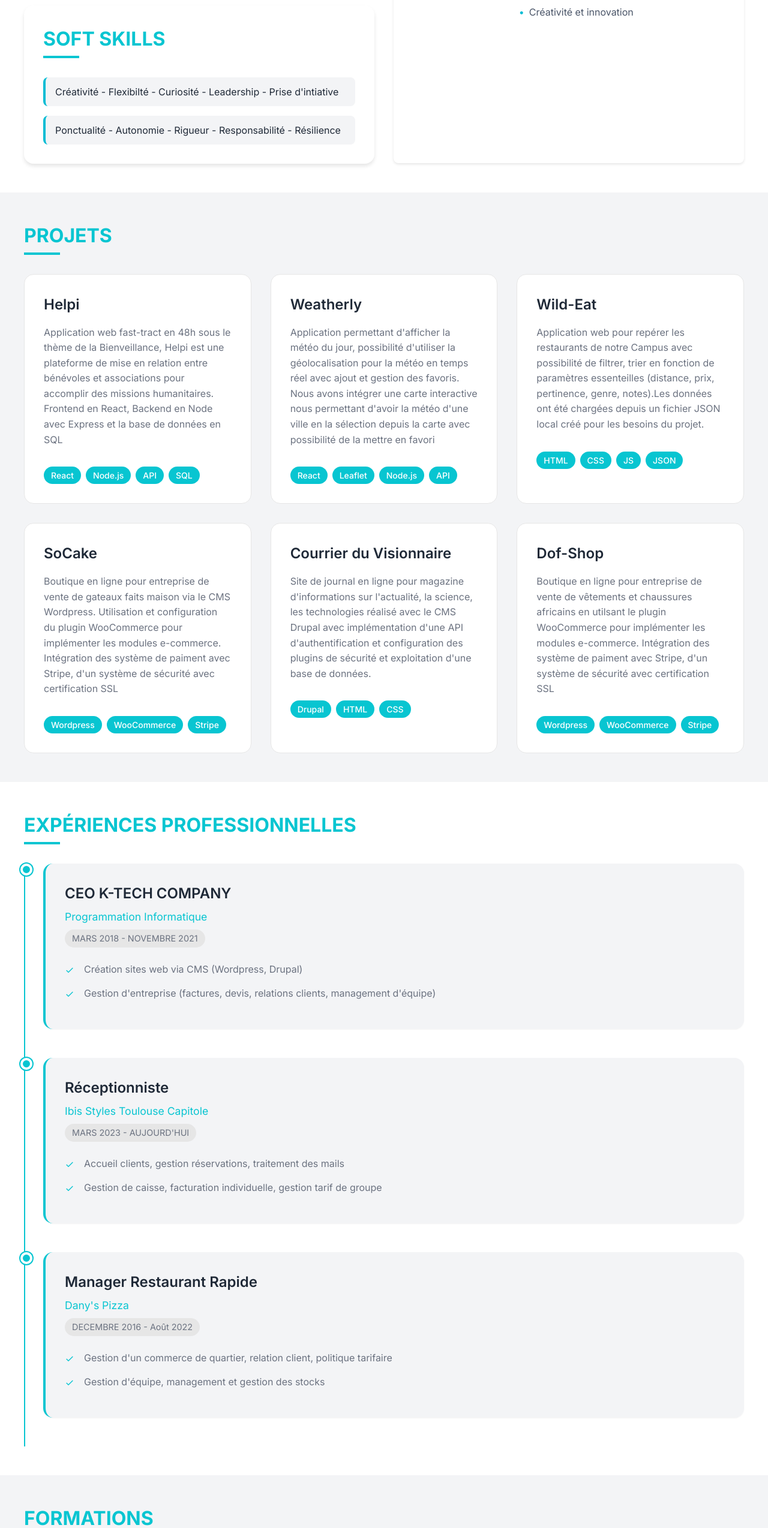
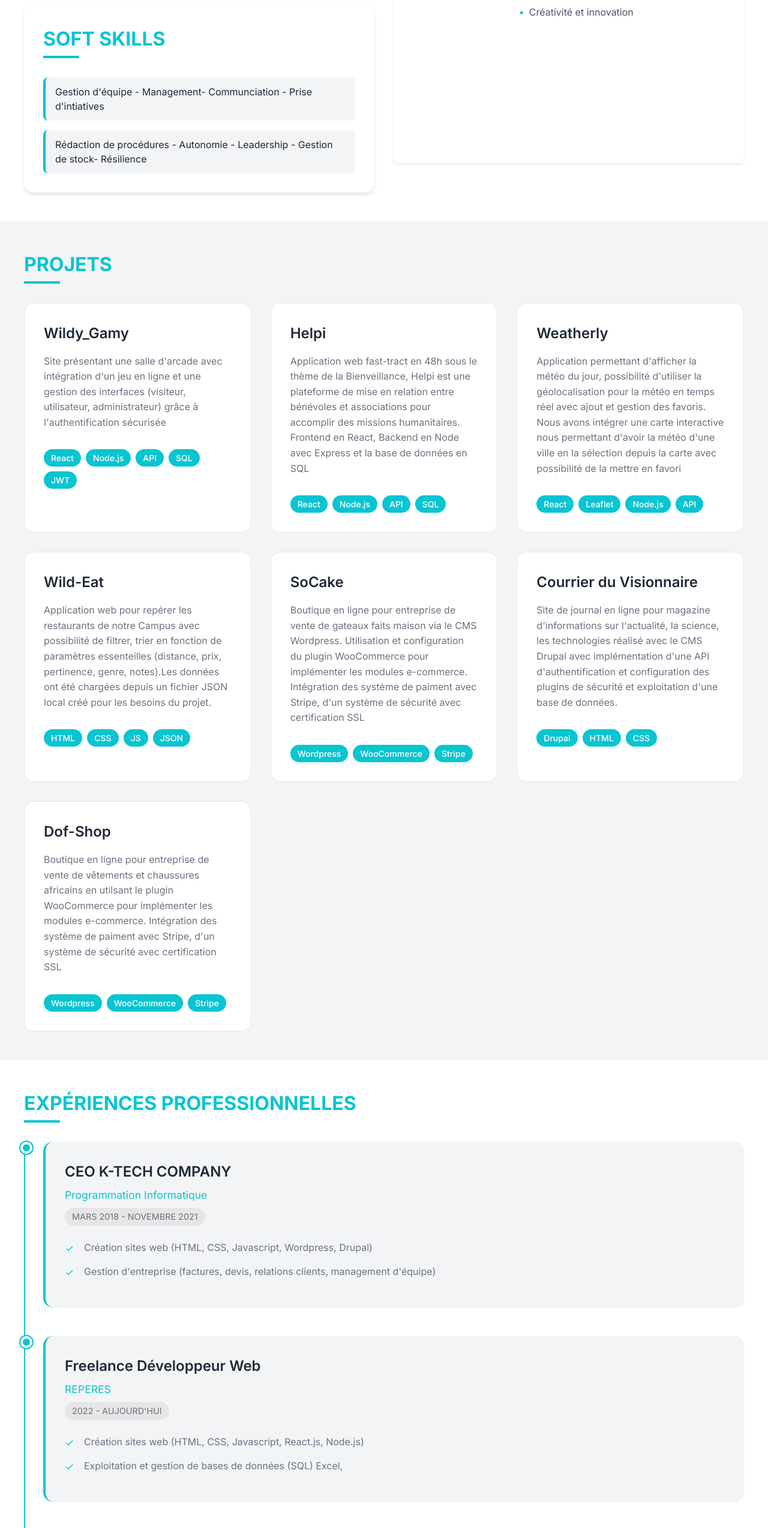
Before and after one commit to abdoukhoudoss/portfolio, a React (Vite) app: page / in a window 1280 px wide. Shown: the part 1206-3754 px from the top of the page at 60% size. Built offline with nearby package versions, Linux system fonts and the light colour scheme.

Commit message:
update informations

```diff
--- a/package.json
+++ b/package.json
@@ -26,11 +26,11 @@
     "eslint": "^9.15.0",
     "eslint-plugin-react-hooks": "^5.0.0",
     "eslint-plugin-react-refresh": "^0.4.14",
+    "gh-pages": "^6.3.0",
     "globals": "^15.12.0",
     "typescript": "~5.6.2",
     "typescript-eslint": "^8.15.0",
     "vite": "^6.0.1"
-
   },
   "homepage": "https://abdoukhoudoss.github.io/portfolio"
 }
--- a/src/data/experience.ts
+++ b/src/data/experience.ts
@@ -8,12 +8,22 @@ export const experiences: Experience[] = [
       company: "Programmation Informatique",
       period: "MARS 2018 - NOVEMBRE 2021",
       responsibilities: [
-        "Création sites web via CMS (Wordpress, Drupal)",
+        "Création sites web (HTML, CSS, Javascript, Wordpress, Drupal)",
         "Gestion d'entreprise (factures, devis, relations clients, management d'équipe)"
       ]
     },
     {
       id: 2,
+      position: "Freelance Développeur Web",
+      company: "REPERES",
+      period: "2022 - AUJOURD'HUI",
+      responsibilities: [
+        "Création sites web (HTML, CSS, Javascript, React.js, Node.js)",
+        "Exploitation et gestion de bases de données (SQL) Excel,"
+      ]
+    },
+    {
+      id: 3,
       position: "Réceptionniste",
       company: "Ibis Styles Toulouse Capitole",
       period: "MARS 2023 - AUJOURD'HUI",
@@ -23,7 +33,7 @@ export const experiences: Experience[] = [
       ]
     },
     {
-      id: 3,
+      id: 4,
       position: "Manager Restaurant Rapide",
       company: "Dany's Pizza",
       period: " DECEMBRE 2016 - Août 2022",
--- a/src/data/language.ts
+++ b/src/data/language.ts
@@ -6,7 +6,6 @@ export const languages: Language[] = [
     { id: 1, name: "Français", level: "niveau C2" },
     { id: 2, name: "Anglais", level: "niveau A2" },
     { id: 3, name: "Wolof/Maternelle", level: "niveau C2" },
-    { id: 4, name: "Peul", level: "niveau A2" },
   ];
 
 
@@ -16,6 +15,6 @@ export const languages: Language[] = [
     {
       id: 3,
       category: "Bénévolat associatif",
-      details: "Secrétaire Général Association des Sénégalais de Toulouse"
+      details: "Secrétaire Général Association Massalik : Humanitaire, Education, Culture"
     }
   ];
--- a/src/data/project.ts
+++ b/src/data/project.ts
@@ -2,39 +2,46 @@ import { Project } from "@/types/project.type";
 
 export const projects: Project[] = [
 
+  {
+    id: 1,
+    title: "Wildy_Gamy",
+    description: "Site présentant une salle d'arcade avec intégration d'un jeu en ligne et une gestion des interfaces (visiteur, utilisateur, administrateur) grâce à l'authentification sécurisée",
+    technologies: ["React", "Node.js", "API", "SQL", "JWT"]
+   },
+
     {
-     id: 1,
+     id: 2,
      title: "Helpi",
      description: "Application web fast-tract en 48h sous le thème de la Bienveillance, Helpi est une plateforme de mise en relation entre bénévoles et associations pour accomplir des missions humanitaires. Frontend en React, Backend en Node avec Express et la base de données en SQL",
      technologies: ["React", "Node.js", "API", "SQL"]
     },
     {
-      id: 2,
+      id: 3,
       title: "Weatherly",
       description: "Application permettant d'afficher la météo du jour, possibilité d'utiliser la géolocalisation pour la météo en temps réel avec ajout et gestion des favoris. Nous avons intégrer une carte interactive nous permettant d'avoir la météo d'une ville en la sélection depuis la carte avec possibilité de la mettre en favori",
       technologies: ["React", "Leaflet", "Node.js", "API"]
     },
     {
-      id: 3,
+      id: 4,
       title: "Wild-Eat",
       description: "Application web pour repérer les restaurants de notre Campus avec possibilité de filtrer, trier en fonction de paramètres essenteilles (distance, prix, pertinence, genre, notes).Les données ont été chargées depuis un fichier JSON local créé pour les besoins du projet.",
       technologies: ["HTML", "CSS", "JS", "JSON"]
     },
 
     {
-      id: 4,
+      id: 5,
       title: "SoCake",
       description: "Boutique en ligne pour entreprise de vente de gateaux faits maison via le CMS Wordpress. Utilisation et configuration du plugin WooCommerce pour implémenter les modules e-commerce. Intégration des système de paiment avec Stripe, d'un système de sécurité avec certification SSL",
       technologies: ["Wordpress", "WooCommerce", "Stripe",]
     },
     {
-      id: 5,
+      id: 6,
       title: "Courrier du Visionnaire",
       description: "Site de journal en ligne pour magazine d'informations sur l'actualité, la science, les technologies réalisé avec le CMS Drupal avec implémentation d'une API d'authentification et configuration des plugins de sécurité et exploitation d'une base de données.",
       technologies: ["Drupal", "HTML", "CSS"]
     },
     {
-      id: 6,
+      id: 7,
       title: "Dof-Shop",
       description: "Boutique en ligne pour entreprise de vente de vêtements et chaussures africains en utilsant le plugin WooCommerce pour implémenter les modules e-commerce. Intégration des système de paiment avec Stripe, d'un système de sécurité avec certification SSL",
       technologies: ["Wordpress", "WooCommerce", "Stripe",]
--- a/src/data/skills.ts
+++ b/src/data/skills.ts
@@ -9,6 +9,6 @@ export const technicalSkills: TechnicalSkill[] = [
   ];
 
   export const softSkills: SoftSkill[] = [
-    { id: 1, name: "Créativité - Flexibilté - Curiosité - Leadership - Prise d'intiative" },
-    { id: 2, name: "Ponctualité - Autonomie - Rigueur - Responsabilité - Résilience" }
+    { id: 1, name: "Gestion d'équipe - Management- Communciation - Prise d'intiatives" },
+    { id: 2, name: "Rédaction de procédures - Autonomie - Leadership - Gestion de stock- Résilience" }
   ];
```
Also changed, not shown: 4 other files (tests, documents, lock files or other folders).
